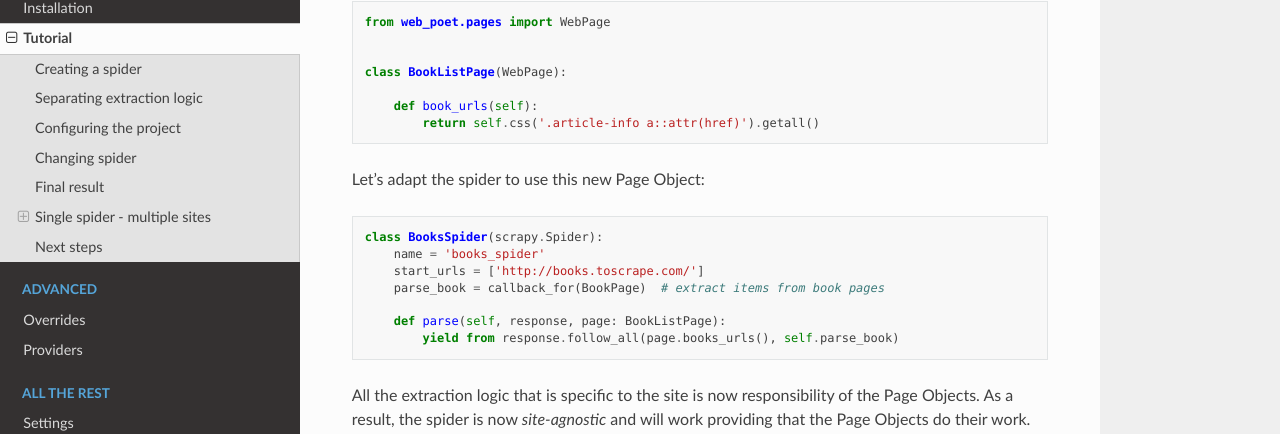
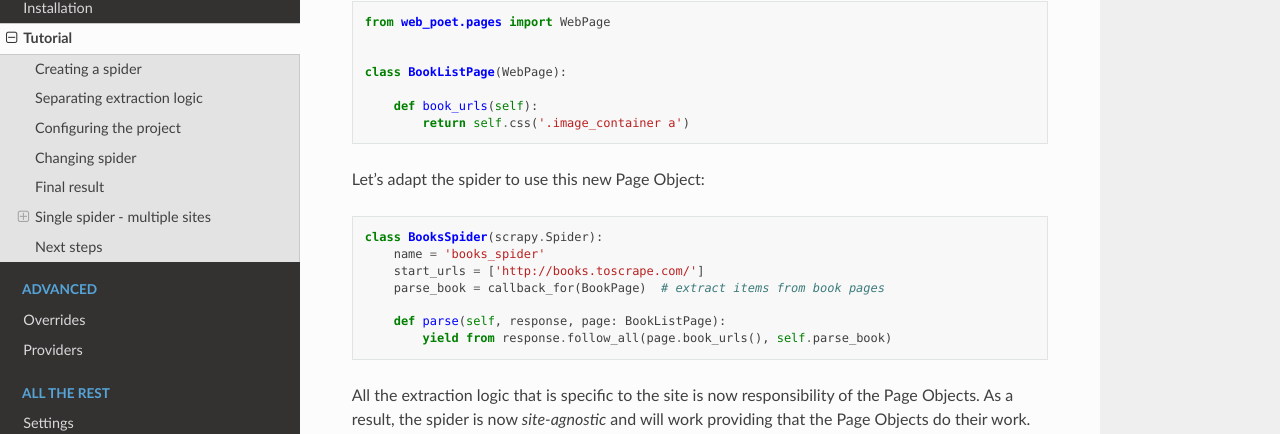
Before and after one commit to scrapinghub/scrapy-poet, a Sphinx documentation site: the page built from docs/intro/tutorial.rst, in a window 1280 px wide and 900 px high, scrolled down 4875 px. Shown: the part 144-578 px from the top of the window. Built offline with Sphinx 7.4.7 and the Read the Docs theme 2.0.0, drawn with Linux system fonts in a browser that asks for light colours.

Commit message:
fix typo and urls selector.

```diff
--- a/docs/intro/tutorial.rst
+++ b/docs/intro/tutorial.rst
@@ -283,7 +283,7 @@ Object:
     class BookListPage(WebPage):
 
         def book_urls(self):
-            return self.css('.article-info a::attr(href)').getall()
+            return self.css('.image_container a')
 
 Let's adapt the spider to use this new Page Object:
 
@@ -295,7 +295,7 @@ Let's adapt the spider to use this new Page Object:
         parse_book = callback_for(BookPage)  # extract items from book pages
 
         def parse(self, response, page: BookListPage):
-            yield from response.follow_all(page.books_urls(), self.parse_book)
+            yield from response.follow_all(page.book_urls(), self.parse_book)
 
 All the extraction logic that is specific to the site is now responsibility
 of the Page Objects. As a result, the spider is now *site-agnostic* and will
```
